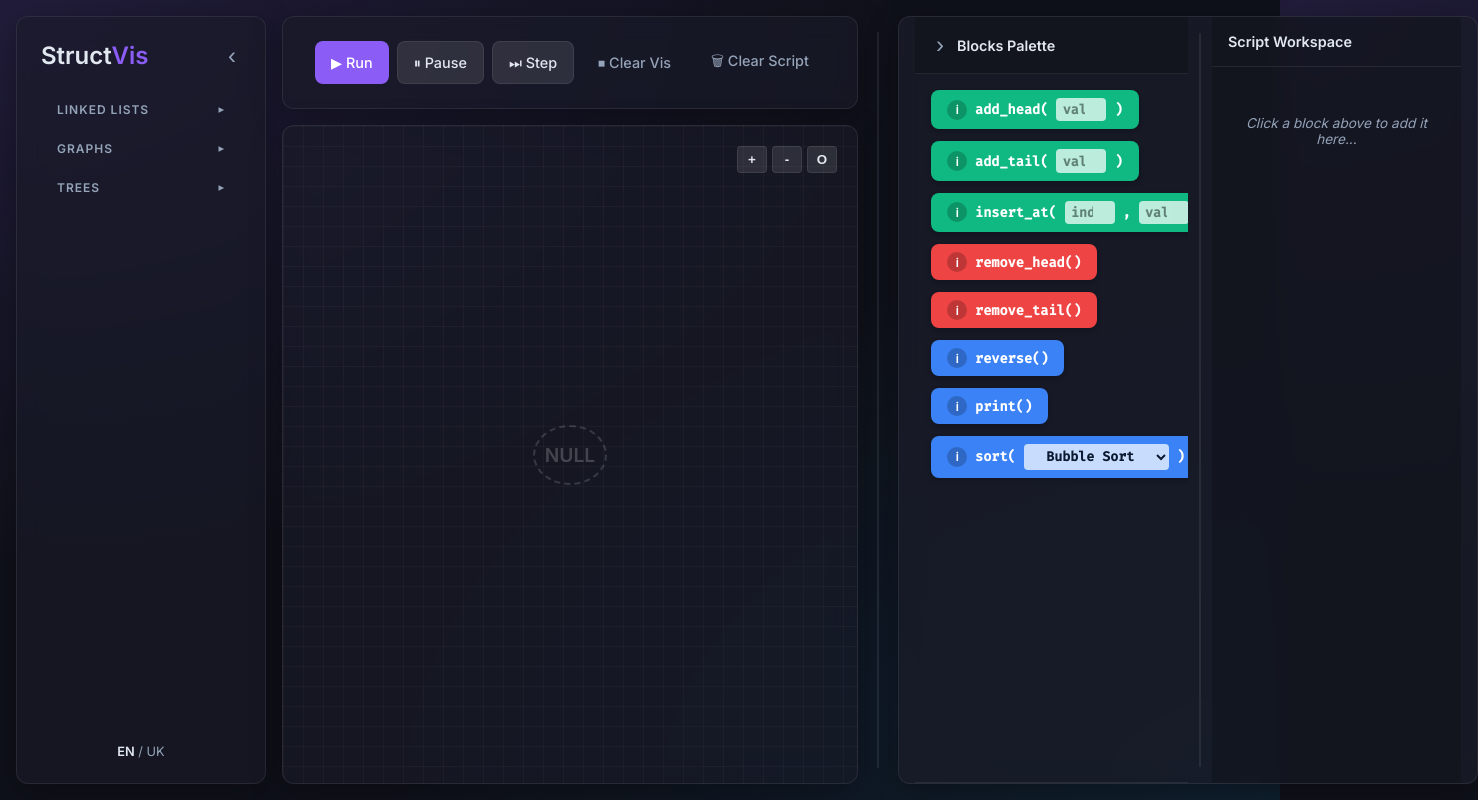
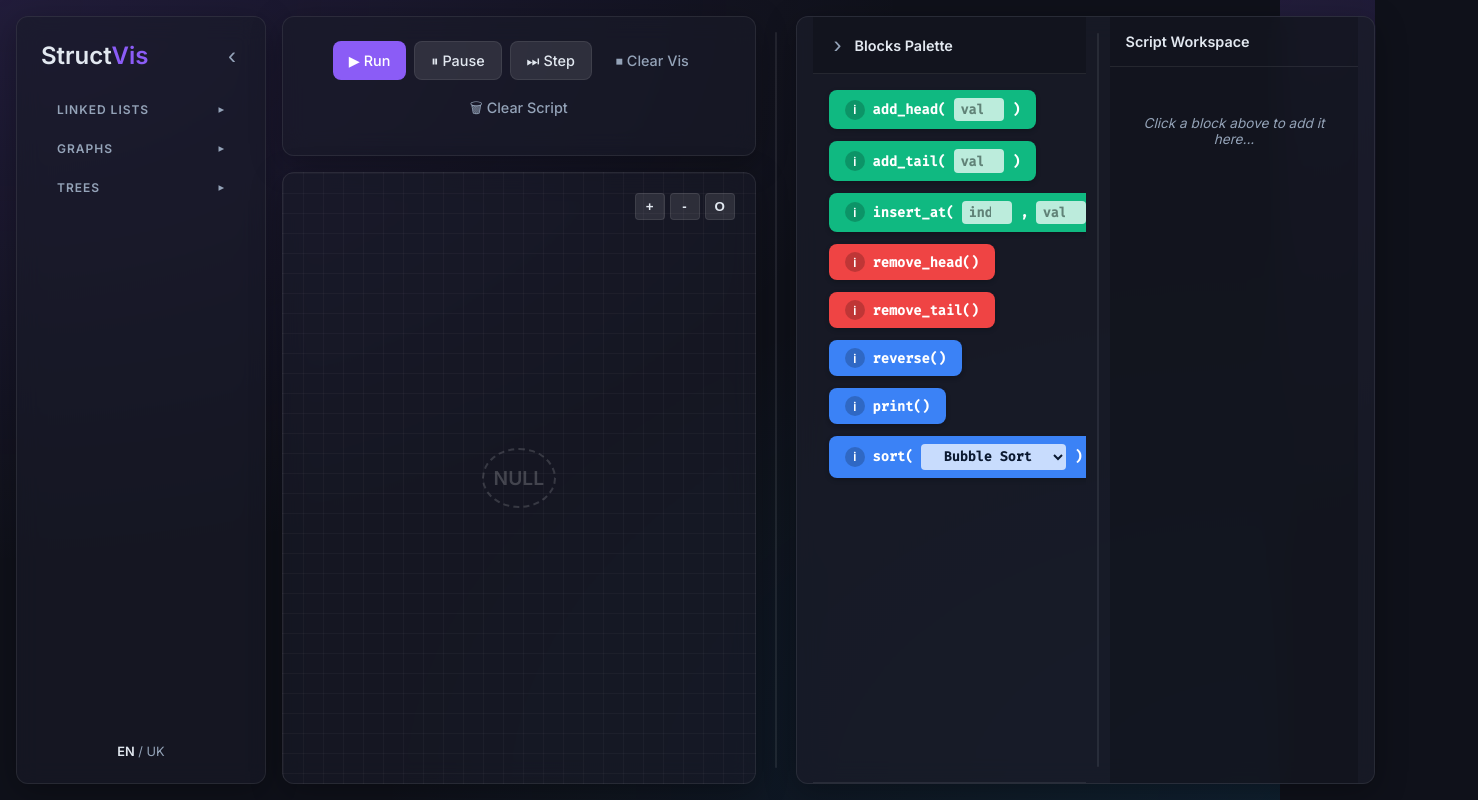
Before and after one commit to aStyxxx/Structure-Visualizer, a plain HTML site: page index.html in a window 1280 px wide. Both pictures are taken after a click on the button "Try Visualizer". Shown: the whole page, 1478 px wide, since content can reach past the window. Drawn offline with Linux system fonts and the light colour scheme.

Commit message:
fixed canvas size

```diff
--- a/style.css
+++ b/style.css
@@ -230,7 +230,7 @@ body {
 
 /* --- Main Content --- */
 .main-content {
-    flex: 0 0 45vw;
+    flex: 0 0 37vw;
     display: flex;
     flex-direction: column;
     gap: 1rem;
```
